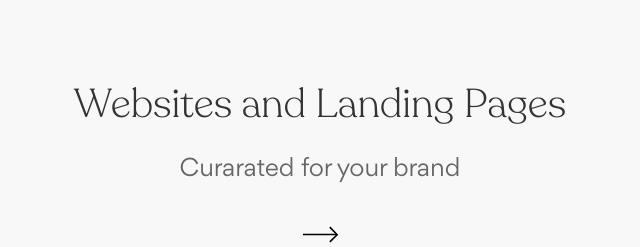
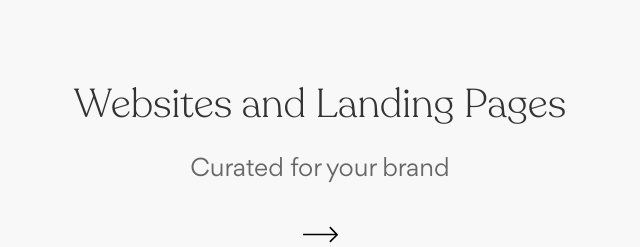
Before and after one commit to rgworks/portfolio, a plain HTML site: page index.html in a window 1280 px wide. Shown: the part 3664-3911 px from the top of the page, 320-960 px from the left. Drawn offline with Linux system fonts and the light colour scheme.

Commit message:
Update index.html

```diff
--- a/index.html
+++ b/index.html
@@ -567,7 +567,7 @@
               <div class="service-card-inner">
                 <div class="service-card-front">
                   <h3 class="h3 card-title">Websites and Landing Pages</h3>
-                  <p class="card-subtitle">Curarated for your brand</p>
+                  <p class="card-subtitle">Curated for your brand</p>
                   <button class="flip-btn" aria-label="See more">
                     <svg xmlns="http://www.w3.org/2000/svg" width="43" height="20" viewBox="0 0 43 20" fill="none">
                       <path d="M0 10H41" stroke="black" stroke-width="2" />
```
